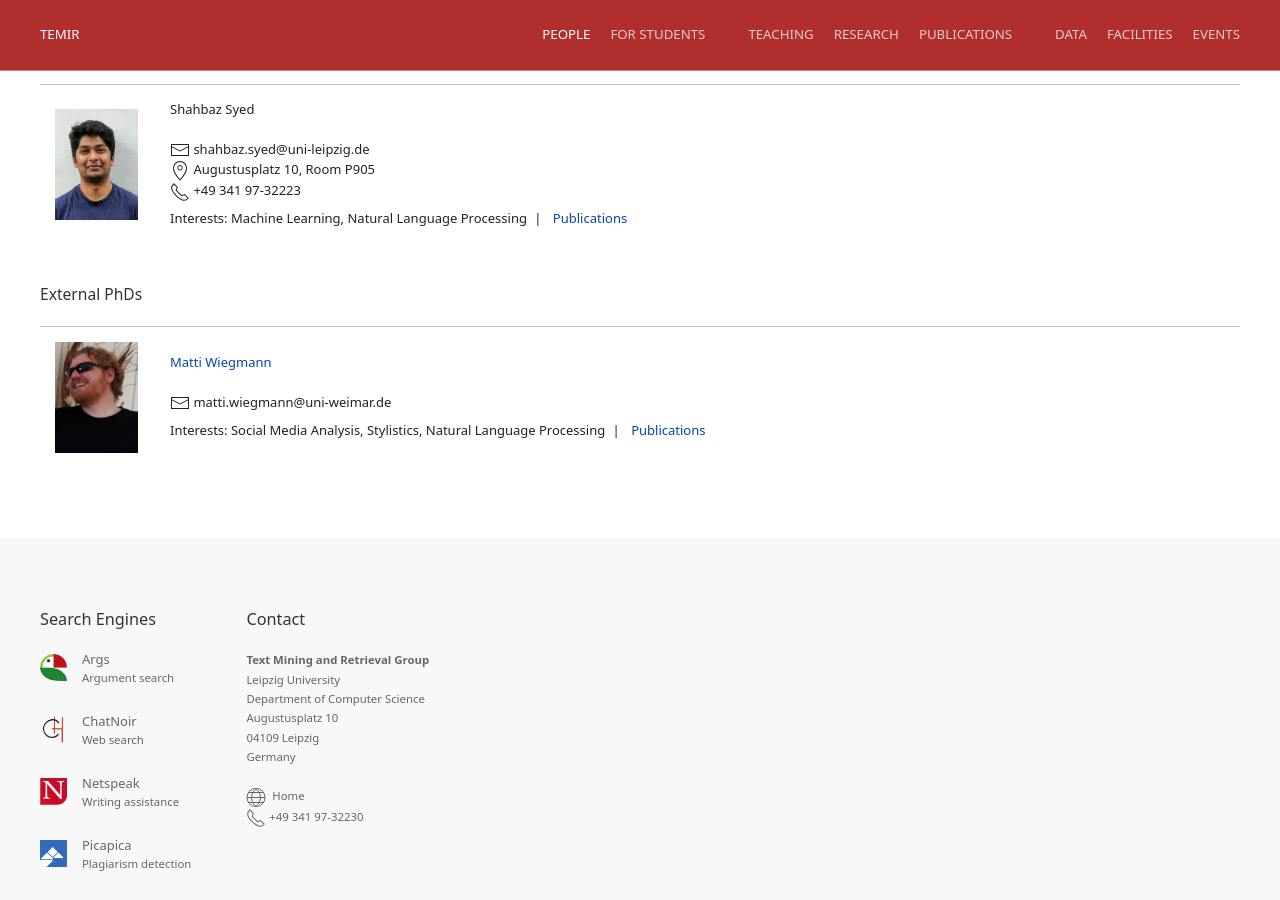
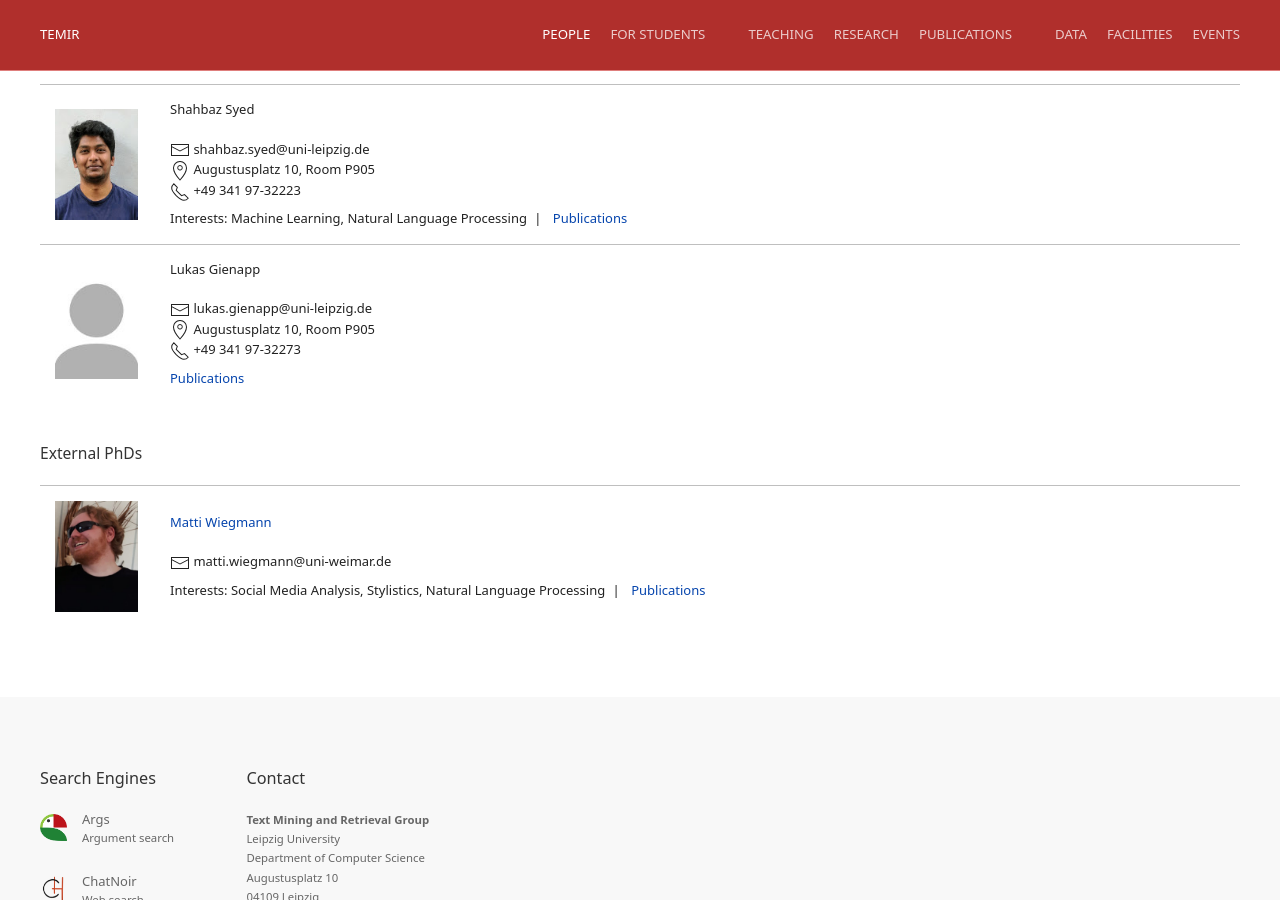
Before and after one commit to temir-org/temir-org.github.io, a Jekyll site: the page built from people.html, in a window 1280 px wide and 900 px high, scrolled down 633 px. Built offline with Jekyll 4.4.1, drawn with Linux system fonts in a browser that asks for light colours.

Commit message:
Added Lukas Gienapp to people

```diff
--- a/people.html
+++ b/people.html
@@ -59,6 +59,23 @@ description: People
                     </p>
                 </div>
             </div>
+            <div id="gienapp" class="entry">
+                <div class="image people-image"><img src="people/img/generic.jpg" alt="Lukas Gienapp"/></div>
+                <div class="description">
+                    <p>Lukas Gienapp</p>
+                    <span uk-icon="mail"></span>&nbsp;lukas.gienapp<wbr>&#64;uni-leipzig.de
+                    <br>
+                    <span uk-icon="location"></span>&nbsp;Augustusplatz 10, Room P905
+                    <br>
+                    <span uk-icon="receiver"></span>&nbsp;+49 341 97-32273
+                    <br>
+                    <p class="information">
+                        <!-- Interests: Machine&nbsp;Learning, Natural&nbsp;Language&nbsp;Processing
+                        <span class="space">|</span> -->
+                        <a title="Publications of Lukas Gienapp" href="https://webis.de/publications.html#filter:author:lukas+gienapp">Publications</a>
+                    </p>
+                </div>
+            </div>
             <h3>External PhDs</h3>
             <div id="wiegmann" class="entry">
                 <div class="image people-image"><img src="people/img/wiegmann.jpg" alt="Matti Wiegmann"/></div>
```
Also changed, not shown: people/img/generic.jpg (added).
